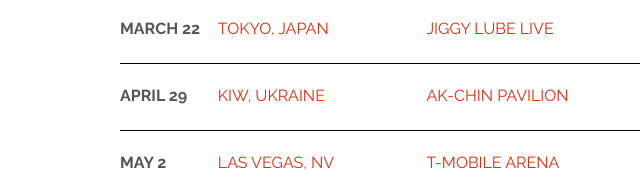
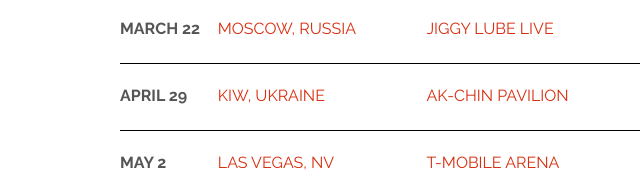
Before and after one commit to Himanshu1808/CollegeRanker-Task-1, a plain HTML site: page Index.html in a window 1280 px wide. Shown: the part 579-763 px from the top of the page, 94-734 px from the left. Drawn offline with Linux system fonts and the light colour scheme; a web font is replaced by a local one.

Commit message:
index.html modified

```diff
--- a/Index.html
+++ b/Index.html
@@ -39,7 +39,7 @@
             </div>
             <div class="tour-row">
                 <span class="tour-item tour-date">MARCH 22</span>
-                <span class="tour-item tour-city">TOKYO, JAPAN</span>
+                <span class="tour-item tour-city">MOSCOW, RUSSIA</span>
                 <span class="tour-item tour-arena">JIGGY LUBE LIVE</span>
                 <button type="button" class="tour-item tour-btn btn btn-primary">BUY TICKETS</button>
             </div>
```
